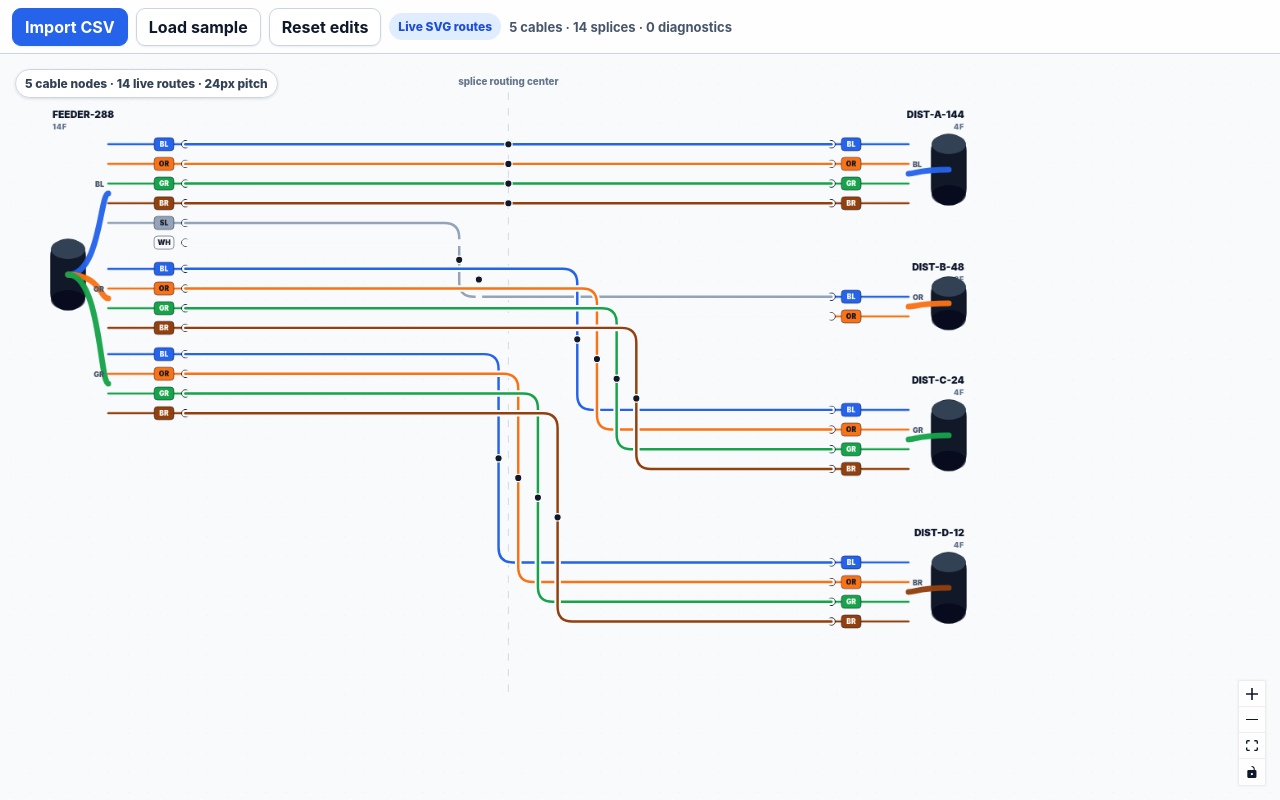
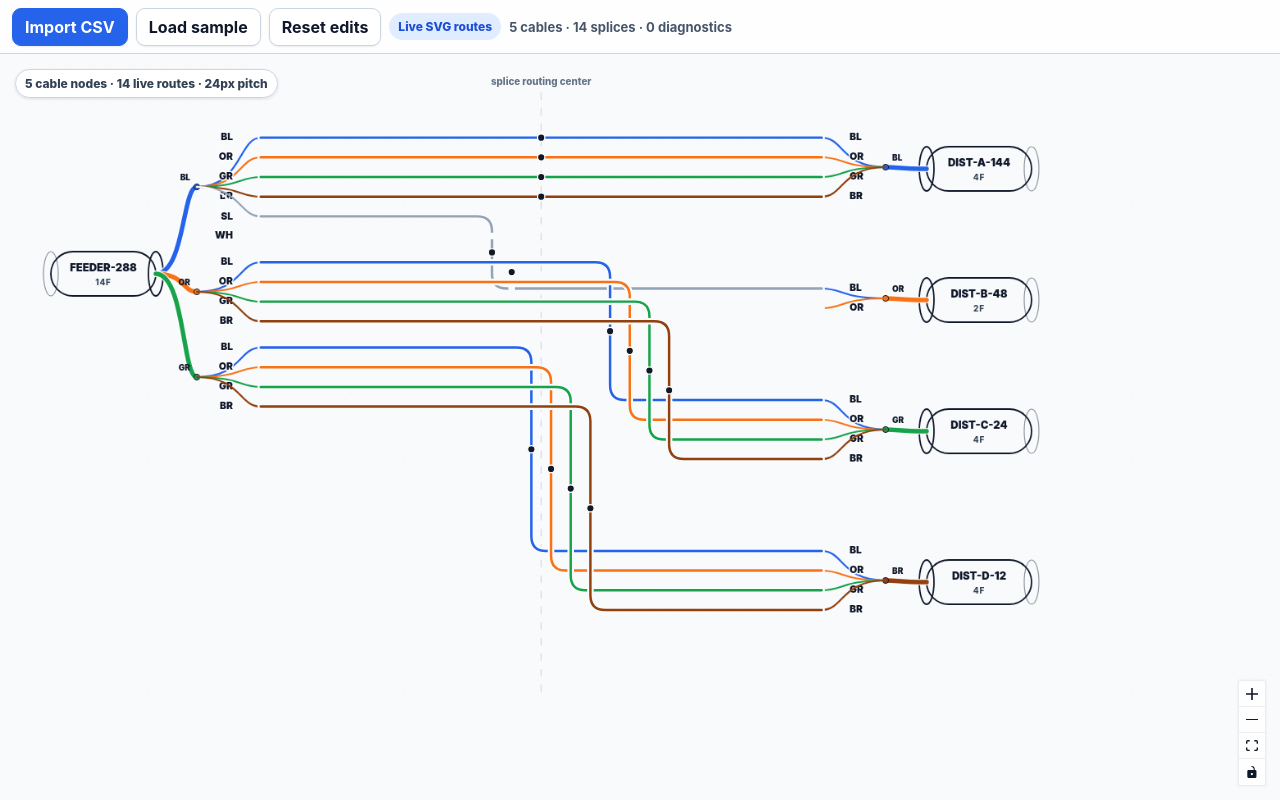
Before and after one commit to R2-Repo/splicegpt, a React (Vite) app: page / in a window 1280 px wide. Built offline with nearby package versions, Linux system fonts and the light colour scheme.

Commit message:
Improve cable cylinder fan-out rendering

```diff
--- a/src/components/CableNode.tsx
+++ b/src/components/CableNode.tsx
@@ -1,6 +1,6 @@
 import type { Node, NodeProps } from "@xyflow/react";
-import { fiberColorHex, fiberTextColor } from "../engine/colors";
-import type { CableLayout, FiberAnchor } from "../engine/types";
+import { fiberColorHex } from "../engine/colors";
+import type { CableLayout, FiberAnchor, Point } from "../engine/types";
 
 export type CableFlowNodeData = {
   cable: CableLayout;
@@ -14,6 +14,35 @@ type TubeGroup = {
   centerY: number;
 };
 
+const BODY_WIDTH = 128;
+const BODY_HEIGHT = 54;
+const BODY_MARGIN = 8;
+const BODY_FACE_RX = 9;
+const TUBE_HUB_OFFSET = 54;
+const TUBE_HUB_MIN_GAP = 78;
+
+function fmt(value: number): string {
+  return value.toFixed(1);
+}
+
+function shortLabel(value: string, maxLength = 18): string {
+  return value.length > maxLength ? `${value.slice(0, maxLength - 3)}...` : value;
+}
+
+function fanPath(source: Point, target: Point, leftSide: boolean): string {
+  const direction = leftSide ? 1 : -1;
+  const dx = Math.abs(target.x - source.x);
+  const sourceHandle = Math.max(20, Math.min(70, dx * 0.7));
+  const targetHandle = Math.max(14, Math.min(42, dx * 0.35));
+
+  return [
+    `M ${fmt(source.x)} ${fmt(source.y)}`,
+    `C ${fmt(source.x + direction * sourceHandle)} ${fmt(source.y)},`,
+    `${fmt(target.x - direction * targetHandle)} ${fmt(target.y)},`,
+    `${fmt(target.x)} ${fmt(target.y)}`,
+  ].join(" ");
+}
+
 function tubeGroups(cable: CableLayout): TubeGroup[] {
   const map = new Map<string, FiberAnchor[]>();
   for (const anchor of cable.anchors) {
@@ -22,11 +51,15 @@ function tubeGroups(cable: CableLayout): TubeGroup[] {
     list.push(anchor);
     map.set(key, list);
   }
-  return [...map.entries()].map(([tubeColor, anchors]) => ({
-    tubeColor,
-    anchors,
-    centerY: anchors.reduce((sum, anchor) => sum + anchor.localY, 0) / Math.max(1, anchors.length),
-  }));
+
+  return [...map.entries()].map(([tubeColor, anchors]) => {
+    const sorted = [...anchors].sort((a, b) => a.localY - b.localY);
+    return {
+      tubeColor,
+      anchors: sorted,
+      centerY: sorted.reduce((sum, anchor) => sum + anchor.localY, 0) / Math.max(1, sorted.length),
+    };
+  });
 }
 
 function tubeStroke(tubeColor: string): { color: string; dash?: string } {
@@ -40,58 +73,98 @@ function tubeStroke(tubeColor: string): { color: string; dash?: string } {
 export function CableNode({ data, selected }: NodeProps<CableFlowNode>) {
   const cable = data.cable;
   const groups = tubeGroups(cable);
+  const groupByTube = new Map(groups.map((group) => [group.tubeColor, group]));
   const leftSide = cable.side === "left";
-  const sheathW = 42;
-  const sheathH = Math.min(86, Math.max(44, cable.height - 42));
-  const sheathX = leftSide ? 8 : cable.width - sheathW - 8;
-  const sheathY = Math.max(22, cable.height / 2 - sheathH / 2);
-  const sheathCenter = { x: sheathX + sheathW / 2, y: sheathY + sheathH / 2 };
-  const sheathFaceX = leftSide ? sheathX + sheathW : sheathX;
-  const tubeTipX = leftSide ? 78 : cable.width - 78;
+  const bodyX = leftSide ? BODY_MARGIN : cable.width - BODY_WIDTH - BODY_MARGIN;
+  const bodyY = Math.max(12, cable.height / 2 - BODY_HEIGHT / 2);
+  const bodyCenter = { x: bodyX + BODY_WIDTH / 2, y: bodyY + BODY_HEIGHT / 2 };
+  const frontFaceX = leftSide ? bodyX + BODY_WIDTH : bodyX;
+  const rearFaceX = leftSide ? bodyX : bodyX + BODY_WIDTH;
+  const tubeSource = { x: frontFaceX, y: bodyCenter.y };
+  const tubeHubX = leftSide
+    ? Math.min(cable.width - TUBE_HUB_MIN_GAP, frontFaceX + TUBE_HUB_OFFSET)
+    : Math.max(TUBE_HUB_MIN_GAP, frontFaceX - TUBE_HUB_OFFSET);
   const fiberTipX = leftSide ? cable.width : 0;
-  const labelX = leftSide ? 10 : cable.width - 10;
+  const fiberLabelX = leftSide ? cable.width - 34 : 34;
+  const fiberTextAnchor = leftSide ? "end" : "start";
+  const tubeTextAnchor = leftSide ? "end" : "start";
+  const tubeLabelOffset = leftSide ? -8 : 8;
   const countLabel = `${cable.anchors.length}F`;
+  const cylinderStroke = selected ? "#2563eb" : "#0f172a";
+  const cylinderStrokeWidth = selected ? 3 : 1.8;
 
   return (
     <svg className="cable-node-svg" width={cable.width} height={cable.height} viewBox={`0 0 ${cable.width} ${cable.height}`}>
       <rect x="0" y="0" width={cable.width} height={cable.height} rx="10" fill="transparent" />
-      <text x={labelX} y="14" textAnchor={leftSide ? "start" : "end"} className="cable-name">{cable.name}</text>
-      <text x={labelX} y="28" textAnchor={leftSide ? "start" : "end"} className="cable-side">{countLabel}</text>
 
-      <rect x={sheathX} y={sheathY} width={sheathW} height={sheathH} rx="20" fill="#111827" stroke={selected ? "#2563eb" : "#0f172a"} strokeWidth={selected ? 3 : 1.5} />
-      <ellipse cx={sheathX + sheathW / 2} cy={sheathY + 12} rx={sheathW / 2} ry="12" fill="#334155" />
-      <ellipse cx={sheathX + sheathW / 2} cy={sheathY + sheathH - 12} rx={sheathW / 2} ry="12" fill="#020617" opacity="0.65" />
+      <g className="cable-cylinder">
+        <rect
+          x={bodyX}
+          y={bodyY}
+          width={BODY_WIDTH}
+          height={BODY_HEIGHT}
+          rx={BODY_HEIGHT / 2}
+          fill="transparent"
+          stroke={cylinderStroke}
+          strokeWidth={cylinderStrokeWidth}
+        />
+        <ellipse
+          cx={frontFaceX}
+          cy={bodyCenter.y}
+          rx={BODY_FACE_RX}
+          ry={BODY_HEIGHT / 2}
+          fill="transparent"
+          stroke={cylinderStroke}
+          strokeWidth={cylinderStrokeWidth}
+        />
+        <ellipse
+          cx={rearFaceX}
+          cy={bodyCenter.y}
+          rx={BODY_FACE_RX}
+          ry={BODY_HEIGHT / 2}
+          fill="transparent"
+          stroke="#0f172a"
+          strokeWidth="1.2"
+          opacity="0.45"
+        />
+        <text x={bodyCenter.x} y={bodyCenter.y - 3} textAnchor="middle" className="cable-cylinder-title">{shortLabel(cable.name)}</text>
+        <text x={bodyCenter.x} y={bodyCenter.y + 14} textAnchor="middle" className="cable-cylinder-subtitle">{countLabel}</text>
+        <title>{cable.name}</title>
+      </g>
 
       {groups.map((group) => {
         const tube = tubeStroke(group.tubeColor);
-        const controlX = leftSide ? sheathFaceX + 18 : sheathFaceX - 18;
+        const tubeEnd = { x: tubeHubX, y: group.centerY };
+        const d = fanPath(tubeSource, tubeEnd, leftSide);
         return (
           <g key={group.tubeColor}>
+            <path d={d} fill="none" stroke="#ffffff" strokeWidth="8" strokeLinecap="round" strokeLinejoin="round" opacity="0.82" />
             <path
-              d={`M ${sheathCenter.x} ${sheathCenter.y} C ${controlX} ${sheathCenter.y}, ${controlX} ${group.centerY}, ${tubeTipX} ${group.centerY}`}
+              d={d}
               fill="none"
               stroke={tube.color}
-              strokeWidth="7"
+              strokeWidth="5.5"
               strokeLinecap="round"
+              strokeLinejoin="round"
               strokeDasharray={tube.dash}
-              opacity="0.96"
             />
-            <text x={leftSide ? tubeTipX - 5 : tubeTipX + 5} y={group.centerY - 8} textAnchor={leftSide ? "end" : "start"} className="tube-label">{group.tubeColor}</text>
+            <circle cx={tubeEnd.x} cy={tubeEnd.y} r="3.6" fill={tube.color} stroke="#0f172a" strokeWidth="1" />
+            <text x={tubeEnd.x + tubeLabelOffset} y={tubeEnd.y - 8} textAnchor={tubeTextAnchor} className="tube-label">{group.tubeColor}</text>
           </g>
         );
       })}
 
       {cable.anchors.map((anchor) => {
         const color = fiberColorHex[anchor.fiberColor];
-        const textColor = fiberTextColor[anchor.fiberColor];
-        const chipX = leftSide ? cable.width - 38 : 12;
-        const chipLabelX = leftSide ? cable.width - 26 : 24;
+        const group = groupByTube.get(String(anchor.tubeColor));
+        const fiberStart = { x: tubeHubX, y: group?.centerY ?? anchor.localY };
+        const fiberEnd = { x: fiberTipX, y: anchor.localY };
+        const d = fanPath(fiberStart, fiberEnd, leftSide);
+
         return (
           <g key={`${anchor.connectionId}-${anchor.role}`}>
-            <path d={`M ${tubeTipX} ${anchor.localY} L ${fiberTipX} ${anchor.localY}`} fill="none" stroke={color} strokeWidth="2.6" strokeLinecap="round" />
-            <circle cx={fiberTipX} cy={anchor.localY} r="4.5" fill={color} stroke="#0f172a" strokeWidth="1" />
-            <rect x={chipX} y={anchor.localY - 8} width="24" height="16" rx="4" fill={color} stroke="#0f172a" strokeWidth="0.5" />
-            <text x={chipLabelX} y={anchor.localY + 3.5} textAnchor="middle" fill={textColor} className="fiber-chip-text">{anchor.fiberColor}</text>
+            <path d={d} fill="none" stroke={color} strokeWidth="2.2" strokeLinecap="round" strokeLinejoin="round" />
+            <text x={fiberLabelX} y={anchor.localY + 3.5} textAnchor={fiberTextAnchor} className="fiber-label">{anchor.fiberColor}</text>
           </g>
         );
       })}
--- a/src/engine/layout.ts
+++ b/src/engine/layout.ts
@@ -5,11 +5,11 @@ export const FIBER_ROW_PITCH = 24;
 export const TUBE_GROUP_GAP = 8;
 export const SAME_SIDE_CABLE_GAP = 32;
 
-const CANVAS_MIN_WIDTH = 1240;
+const CANVAS_MIN_WIDTH = 1320;
 const TOP_PADDING = 64;
 const SIDE_X = 54;
-const CABLE_WIDTH = 172;
-const HEADER_HEIGHT = 34;
+const CABLE_WIDTH = 264;
+const HEADER_HEIGHT = 26;
 const BOTTOM_PADDING = 86;
 
 function compareFiber(a: FiberEndpoint, b: FiberEndpoint): number {
@@ -18,7 +18,7 @@ function compareFiber(a: FiberEndpoint, b: FiberEndpoint): number {
 
 function cableHeight(fibers: FiberEndpoint[]): number {
   const tubeCount = new Set(fibers.map((fiber) => fiber.tubeColor)).size || 1;
-  return HEADER_HEIGHT + fibers.length * FIBER_ROW_PITCH + Math.max(0, tubeCount - 1) * TUBE_GROUP_GAP + 24;
+  return HEADER_HEIGHT + fibers.length * FIBER_ROW_PITCH + Math.max(0, tubeCount - 1) * TUBE_GROUP_GAP + 30;
 }
 
 function sideFromOverrideOrHint(modelSide: Side, override?: { side?: Side; position?: Point }): Side {
@@ -91,7 +91,7 @@ function placeSide(model: SpliceModel, side: Side, overrides: DiagramOverrides,
 
 export function createLayoutPlan(model: SpliceModel, overrides: DiagramOverrides): LayoutPlan {
   const maxCableCount = Math.max(sortedCableIdsForSide(model, "left", overrides).length, sortedCableIdsForSide(model, "right", overrides).length, 1);
-  const canvasWidth = Math.max(CANVAS_MIN_WIDTH, 900 + maxCableCount * 52);
+  const canvasWidth = Math.max(CANVAS_MIN_WIDTH, 1040 + maxCableCount * 52);
   const cables = [...placeSide(model, "left", overrides, canvasWidth), ...placeSide(model, "right", overrides, canvasWidth)];
   const anchorsByConnection: LayoutPlan["anchorsByConnection"] = {};
   for (const conn of model.connections) {
--- a/src/styles.css
+++ b/src/styles.css
@@ -148,26 +148,31 @@ button, input { font: inherit; }
 
 .cable-node-svg:active { cursor: grabbing; }
 
-.cable-name {
+.cable-cylinder-title {
   fill: #0f172a;
-  font-size: 12px;
+  font-size: 13px;
   font-weight: 900;
 }
 
-.cable-side {
-  fill: #64748b;
-  font-size: 9px;
-  font-weight: 900;
+.cable-cylinder-subtitle {
+  fill: #334155;
+  font-size: 10px;
+  font-weight: 800;
   letter-spacing: 0.08em;
 }
 
 .tube-label {
-  fill: #475569;
-  font-size: 9px;
+  fill: #0f172a;
+  font-size: 10px;
   font-weight: 900;
 }
 
-.fiber-chip-text {
-  font-size: 8.5px;
+.fiber-label {
+  fill: #0f172a;
+  font-size: 12px;
   font-weight: 900;
+  paint-order: stroke;
+  stroke: #ffffff;
+  stroke-width: 3px;
+  stroke-linejoin: round;
 }
```
